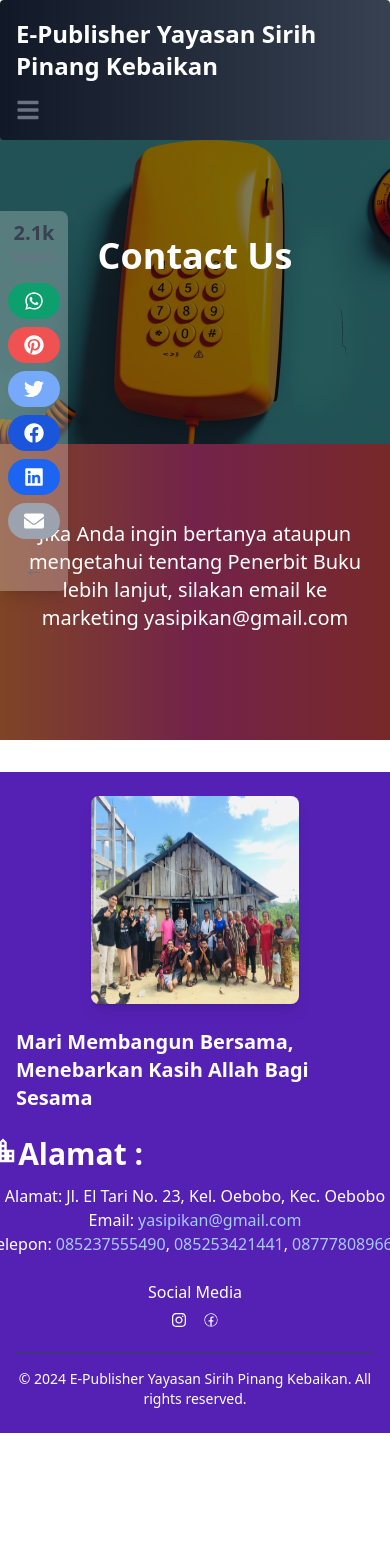
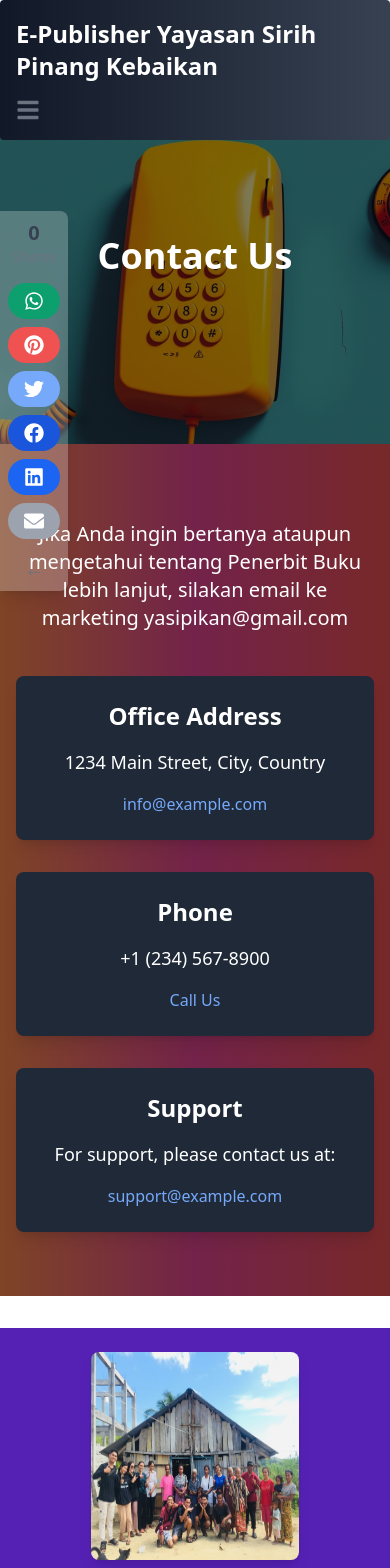
Before and after one commit to Joshtri/yayasan-sirih-pinang-kebaikan-client, a React (Vite) app: page /contact in a window 390 px wide. Shown: the top 1568 px of the page. Before the commit the page ends 1433 px from the top, so only its background shows below. Built offline with nearby package versions, Linux system fonts and the light colour scheme.

Commit message:
updating publisher components and sidebars

```diff
--- a/src/App.jsx
+++ b/src/App.jsx
@@ -5,6 +5,7 @@ import { BrowserRouter, Route, Routes } from 'react-router-dom'
 // import Layout from './pages/Layout'
 import Home from './pages/Home/Home'
 import Contact from './pages/Contact/Contact'
+import Publish from './pages/Publishing/Publish'
 function App() {
 
   return (
@@ -13,6 +14,7 @@ function App() {
         <Routes>
           <Route path='/' element={<Home/>} />
           <Route path='/contact' element={<Contact/>} />
+          <Route path='/daftar-penulis-buku' element={<Publish/>}/>
         </Routes>
       </BrowserRouter>
 
--- a/src/components/Common/ShareSidebar.jsx
+++ b/src/components/Common/ShareSidebar.jsx
@@ -9,7 +9,7 @@ function ShareSidebar() {
     <div className="fixed left-0 top-1/4 z-50 flex flex-col items-center bg-white bg-opacity-25 shadow-lg p-2 rounded-r-lg">
       {/* Shares Counter */}
       <div className="text-center mb-4">
-        <h2 className="text-xl font-bold text-gray-700">2.1k</h2>
+        <h2 className="text-xl font-bold text-gray-700">0</h2>
         <p className="text-sm text-gray-500">Shares</p>
       </div>
 
--- a/src/components/Contact/DescriptionContact.jsx
+++ b/src/components/Contact/DescriptionContact.jsx
@@ -22,6 +22,23 @@ function DescriptionContact() {
           Daftar Sekarang
         </button>
       </div> */}
+        <div className="grid grid-cols-1 md:grid-cols-3 gap-8">
+            <div className="bg-gray-800 p-6 rounded-lg shadow-lg flex flex-col items-center">
+                <h3 className="text-2xl font-semibold mb-4">Office Address</h3>
+                <p className="text-lg mb-4">1234 Main Street, City, Country</p>
+                <a href="mailto:info@example.com" className="text-blue-400 hover:underline">info@example.com</a>
+            </div>
+            <div className="bg-gray-800 p-6 rounded-lg shadow-lg flex flex-col items-center">
+                <h3 className="text-2xl font-semibold mb-4">Phone</h3>
+                <p className="text-lg mb-4">+1 (234) 567-8900</p>
+                <a href="tel:+12345678900" className="text-blue-400 hover:underline">Call Us</a>
+            </div>
+            <div className="bg-gray-800 p-6 rounded-lg shadow-lg flex flex-col items-center">
+                <h3 className="text-2xl font-semibold mb-4">Support</h3>
+                <p className="text-lg mb-4">For support, please contact us at:</p>
+                <a href="mailto:support@example.com" className="text-blue-400 hover:underline">support@example.com</a>
+            </div>
+        </div>
     </div>
   </section>
   )
--- a/src/components/Home/HomeSection.jsx
+++ b/src/components/Home/HomeSection.jsx
@@ -1,4 +1,7 @@
+import { Link } from "react-router-dom"
+
 // import React from 'react'
+
 
 function HomeSection() {
   return (
@@ -9,7 +12,7 @@ function HomeSection() {
     {/* Content */}
     <div className="relative max-w-6xl mx-auto justify-center px-4 sm:px-6 lg:px-8">
       {/* Introduction */}
-      <div className="text-center mb-8">
+      <div className="text-center mb-10 mt-3">
         <h1 className="text-3xl font-bold mb-4">Yayasan Sirih Pinang Kebaikan</h1>
         <p className="text-xl p-3">
           Selamat datang di Yayasan Sirih Pinang Kebaikan. Kami berkomitmen untuk membantu penulis dan penerbit dalam proses penerbitan buku serta pembuatan ISBN yang resmi.
@@ -19,9 +22,9 @@ function HomeSection() {
 
       {/* Call to Action */}
       <div className="flex justify-center mt-8">
-        <button className="text-white bg-blue-700 hover:bg-blue-800 focus:ring-4 focus:ring-blue-300 font-medium rounded-lg text-sm px-5 py-2.5 me-2 mb-2 dark:bg-blue-600 dark:hover:bg-blue-700 focus:outline-none dark:focus:ring-blue-800">
+        <Link to='/daftar-penulis-buku' className="text-white bg-blue-700 hover:bg-blue-800 focus:ring-4 focus:ring-blue-300 font-medium rounded-lg text-sm px-5 py-2.5 me-2 mb-2 dark:bg-blue-600 dark:hover:bg-blue-700 focus:outline-none dark:focus:ring-blue-800">
           Daftar Sekarang
-        </button>
+        </Link>
       </div>
     </div>
   </section>
--- /dev/null
+++ b/src/components/Publisher/PublishingSection.jsx
@@ -0,0 +1,30 @@
+import React from 'react'
+import backgroundImage from '../../assets/library1.png'; // Make sure to replace this path with your actual image path
+
+function PublishingSection() {
+  return (
+    <div
+    className="relative bg-cover bg-center bg-no-repeat py-20"
+    style={{ backgroundImage: `url(${backgroundImage})` }}
+>
+    {/* Overlay */}
+    <div className="absolute inset-0 bg-black opacity-50"></div>
+
+    {/* Content */}
+    <div className="relative container pl-16 mx-auto px-5  text-white">
+        <h2 className="text-5xl font-bold mt-24">Daftar Disini</h2>
+        <h2 className="text-4xl font-bold  mb-3 pb-1">Menerbitkan & Mencetak Buku.</h2>
+        {/* <p className="mb-8">
+        Jika Anda ingin bertanya ataupun mengetahui tentang Penerbit Buku Deepublish lebih lanjut, silakan email ke marketing.deepublish@gmail.com atau cs@deepublish.co.id
+        </p> */}
+        <div className="grid grid-cols-1 md:grid-cols-3 gap-8 pb-16">
+          <button className="text-white bg-blue-700 hover:bg-blue-800 focus:ring-4 focus:ring-blue-300 font-medium rounded-lg text-sm px-5 py-2.5 me-2 mb-2 dark:bg-blue-600 dark:hover:bg-blue-700 focus:outline-none dark:focus:ring-blue-800">
+            Daftar Menerbitkan Buku Sekarang
+          </button>
+        </div>
+    </div>
+</div>
+  )
+}
+
+export default PublishingSection
--- /dev/null
+++ b/src/pages/Publishing/Publish.jsx
@@ -0,0 +1,13 @@
+import React from 'react'
+import Layout from '../Layout'
+import PublishingSection from '../../components/Publisher/PublishingSection'
+
+function Publish() {
+  return (
+    <Layout>
+        <PublishingSection/>
+    </Layout>
+  )
+}
+
+export default Publish
```
Also changed, not shown: src/components/Publisher/PublisherAbout.jsx (added), 2 other files (tests, documents, lock files or other folders).
